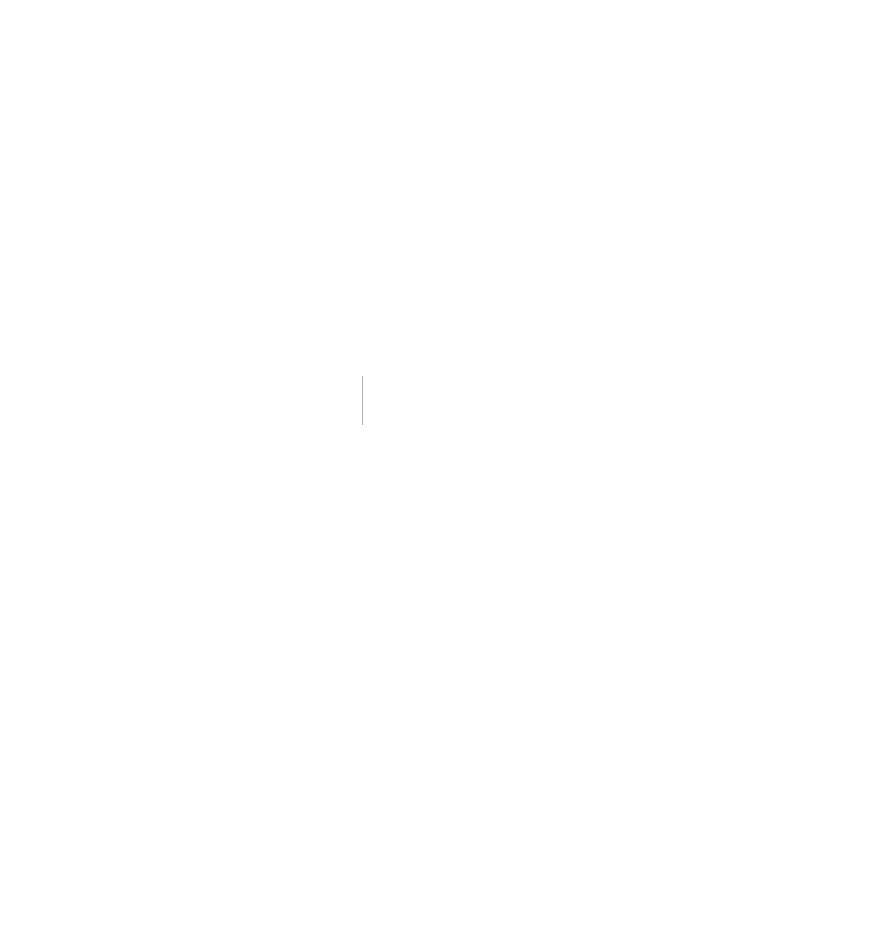
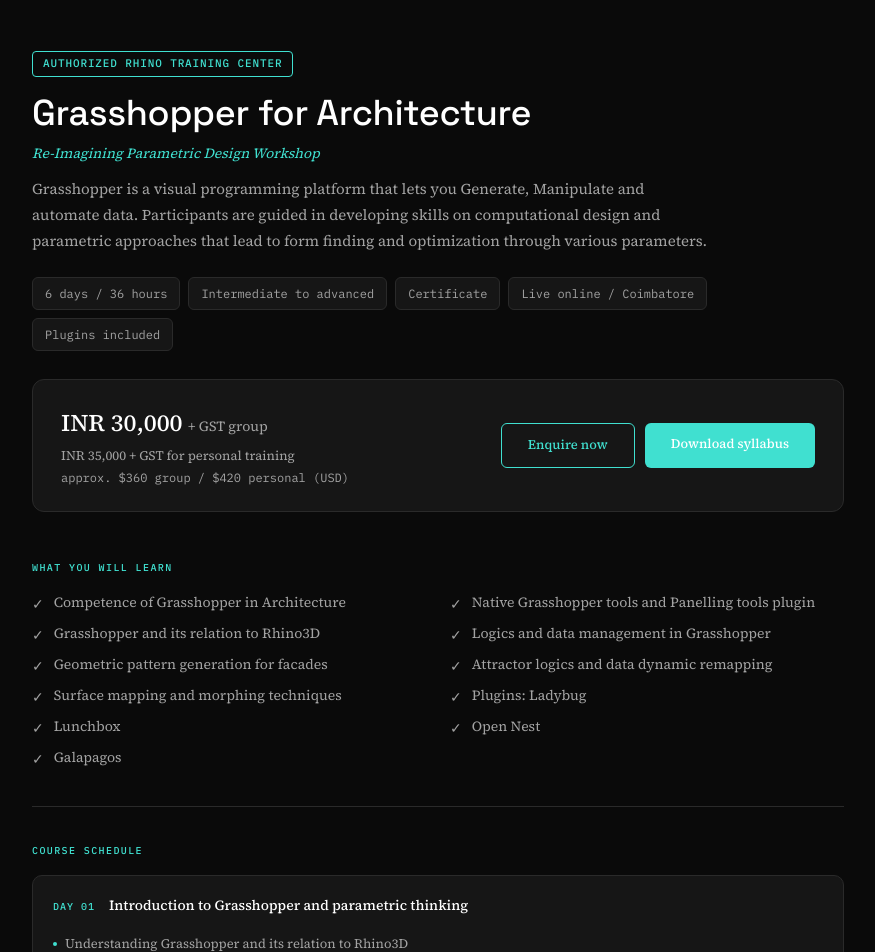
Before and after one commit to YAFTDesigns/yaftwebsite, a Next.js app: page /courses/grasshopper-architecture in a window 1280 px wide. Before the commit this address had no page. Shown: the top 952 px of the page, without its empty margins (202-1077 px from the left). Before the commit the page ends 800 px from the top, so only its background shows below. Built offline with nearby package versions, Linux system fonts and the light colour scheme.

Commit message:
Add Grasshopper for Architecture course page

```diff
--- /dev/null
+++ b/app/courses/grasshopper-architecture/page.tsx
@@ -0,0 +1,91 @@
+import type { Metadata } from 'next';
+import s from '../course.module.css';
+
+export const metadata: Metadata = {
+  title: 'Grasshopper for Architecture | YAFT Designs',
+  description: 'Re-Imagining Parametric Design. 6-day live Grasshopper workshop covering data trees, attractors, surface mapping, and plugins like Ladybug, Kangaroo, and Galapagos.',
+};
+
+export default function GrasshopperArchitecture() {
+  return (
+    <main className={s.wrap}>
+      <span className={s.tag}>Authorized Rhino Training Center</span>
+      <h1 className={s.headline}>Grasshopper for Architecture</h1>
+      <p className={s.subtitle}>Re-Imagining Parametric Design Workshop</p>
+      <p className={s.desc}>Grasshopper is a visual programming platform that lets you Generate, Manipulate and automate data. Participants are guided in developing skills on computational design and parametric approaches that lead to form finding and optimization through various parameters.</p>
+      <div className={s.badges}>
+        <span className={s.badge}>6 days / 36 hours</span>
+        <span className={s.badge}>Intermediate to advanced</span>
+        <span className={s.badge}>Certificate</span>
+        <span className={s.badge}>Live online / Coimbatore</span>
+        <span className={s.badge}>Plugins included</span>
+      </div>
+      <div className={s.ctaBar}>
+        <div>
+          <div className={s.priceMain}>INR 30,000 <span style={{fontSize:14,fontWeight:400,color:'var(--ink-soft)'}}> + GST group</span></div>
+          <div className={s.priceSub}>INR 35,000 + GST for personal training</div>
+          <div className={s.priceUsd}>approx. $360 group / $420 personal (USD)</div>
+        </div>
+        <div className={s.ctaBtns}>
+          <a href="/courses#enquire" className={s.btnOutline}>Enquire now</a>
+          <a href="/syllabus/grasshopper-architecture.pdf" className={s.btnPrimary}>Download syllabus</a>
+        </div>
+      </div>
+
+      <p className={s.sectionLabel}>What you will learn</p>
+      <div className={s.outcomesGrid}>
+        {"Competence of Grasshopper in Architecture,Native Grasshopper tools and Panelling tools plugin,Grasshopper and its relation to Rhino3D,Logics and data management in Grasshopper,Geometric pattern generation for facades,Attractor logics and data dynamic remapping,Surface mapping and morphing techniques,Plugins: Ladybug, Lunchbox, Open Nest, Galapagos".split(',').map(o => (
+          <div key={o} className={s.outcomeItem}><span className={s.check}>✓</span><span>{o}</span></div>
+        ))}
+      </div>
+
+      <hr className={s.divider} />
+      <p className={s.sectionLabel}>Course schedule</p>
+      <div className={s.dayCard}><div className={s.dayHeader}><span className={s.dayNum}>Day 01</span><span className={s.dayTitle}>Introduction to Grasshopper and parametric thinking</span></div><div className={s.dayItem}>Understanding Grasshopper and its relation to Rhino3D</div><div className={s.dayItem}>Number sequences</div></div>
+      <div className={s.dayCard}><div className={s.dayHeader}><span className={s.dayNum}>Day 02</span><span className={s.dayTitle}>Introduction to data trees and data management</span></div><div className={s.dayItem}>List management</div></div>
+      <div className={s.dayCard}><div className={s.dayHeader}><span className={s.dayNum}>Day 03</span><span className={s.dayTitle}>Tree management</span></div><div className={s.dayItem}>Attractor logics</div><div className={s.dayItem}>Data dynamic remapping</div></div>
+      <div className={s.dayCard}><div className={s.dayHeader}><span className={s.dayNum}>Day 04</span><span className={s.dayTitle}>Understanding surfaces</span></div><div className={s.dayItem}>Surface creations</div></div>
+      <div className={s.dayCard}><div className={s.dayHeader}><span className={s.dayNum}>Day 05</span><span className={s.dayTitle}>Surface mapping and Isotrim</span></div><div className={s.dayItem}>Morphing techniques</div></div>
+      <div className={s.dayCard}><div className={s.dayHeader}><span className={s.dayNum}>Day 06</span><span className={s.dayTitle}>Plugins and analysis</span></div><div className={s.dayItem}>Visualising data</div><div className={s.dayItem}>Open Nest, Lunchbox, Ladybug, Galopagus (colors and gradients)</div></div>
+
+      <hr className={s.divider} />
+      <p className={s.sectionLabel}>Course fees</p>
+      <div className={s.feeBox}>
+        <div className={s.feeRow}><div><div className={s.feeLabel}>Group batch</div><div className={s.feeNote}>10% discount for students • exclusive of taxes</div></div><div className={s.feeAmt}>INR 30,000 + GST<div className={s.feeUsd}>approx. $360</div></div></div>
+        <div className={s.feeRow}><div><div className={s.feeLabel}>Personal training</div><div className={s.feeNote}>exclusive of taxes</div></div><div className={s.feeAmt}>INR 35,000 + GST<div className={s.feeUsd}>approx. $420</div></div></div>
+      </div>
+      <div className={s.payNote}>Payment: 60% advance on booking, 40% on commencement. Via NEFT to YAFT Designs, Axis Bank, IFSC: UTIB0001293.</div>
+
+      <hr className={s.divider} />
+      <p className={s.sectionLabel}>Prerequisites</p>
+      <div className={s.reqItem}>Basic knowledge of Rhino3D recommended. Completion of Rhino3D for Architecture course at YAFT Designs is ideal.</div>
+      <div className={s.reqItem}>Windows OS preferred. Laptop + charger + mouse and mouse pad mandatory.</div>
+
+      <hr className={s.divider} />
+      <p className={s.sectionLabel}>Instructor</p>
+
+        <div className={s.instructorCard}>
+          <div className={s.avatar}>YM</div>
+          <div>
+            <p className={s.instructorName}>Yokes Marapa L S</p>
+            <p className={s.instructorRole}>Founder and Training Manager, YAFT Designs. Authorized Rhino Trainer, McNeel &amp; Associates.</p>
+            <p className={s.instructorBio}>Computational designer and facade engineer with hands-on experience across international projects. Visiting faculty at VIT Vellore and ASADI College of Architecture. Conducted workshops at IIT Kharagpur. Lead trainer at YAFT Designs.</p>
+          </div>
+        </div>
+
+      <hr className={s.divider} />
+      <p className={s.sectionLabel}>Frequently asked questions</p>
+      <div className={s.faqItem}><p className={s.faqQ}>Do I need to know Rhino3D first?</p><p className={s.faqA}>Basic Rhino3D knowledge is recommended. If you are new to Rhino, we suggest completing the Rhino3D for Architecture course first.</p></div>
+
+        <div className={s.faqItem}><p className={s.faqQ}>Is this available online?</p><p className={s.faqA}>Yes. Sessions are conducted live online or in-person at our studio in Coimbatore. Both options are available.</p></div>
+        <div className={s.faqItem}><p className={s.faqQ}>How flexible is the schedule?</p><p className={s.faqA}>Learning curve may vary per individual. We are flexible with additional individual practice time beyond the scheduled duration.</p></div>
+        <div className={s.faqItem}><p className={s.faqQ}>What are the payment terms?</p><p className={s.faqA}>60% advance on booking, 40% on commencement of classes. Payment via NEFT to YAFT Designs, Axis Bank, IFSC: UTIB0001293.</p></div>
+
+      <hr className={s.divider} />
+      <div className={s.ctaBottom}>
+        <p className={s.ctaBottomText}>Ready to start? Reach out and we will schedule a free intro call.</p>
+        <a href="/courses#enquire" className={s.btnPrimary}>Enquire now</a>
+      </div>
+    </main>
+  );
+}
```
